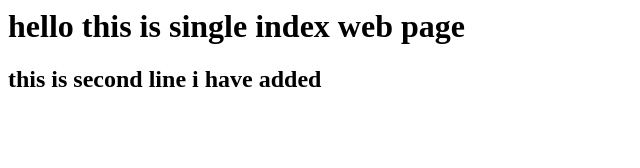
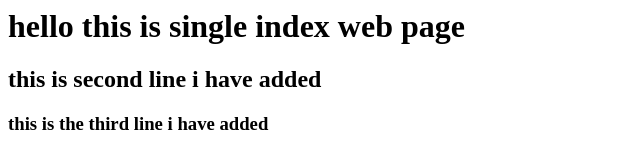
Before and after one commit to vijayshankar7795-commits/SingleWebpage, a plain HTML site: page index.html in a window 1280 px wide. Shown: the whole page, without its empty margins (0-640 px from the left). Drawn offline with Linux system fonts and the light colour scheme.

Commit message:
i have adde third line in index page

```diff
--- a/index.html
+++ b/index.html
@@ -1,2 +1,3 @@
 <h1>hello this is single index web page</h1>
 <h2>this is second line i have  added </h2>
+<h3> this is the third line i have added </h3>
```
